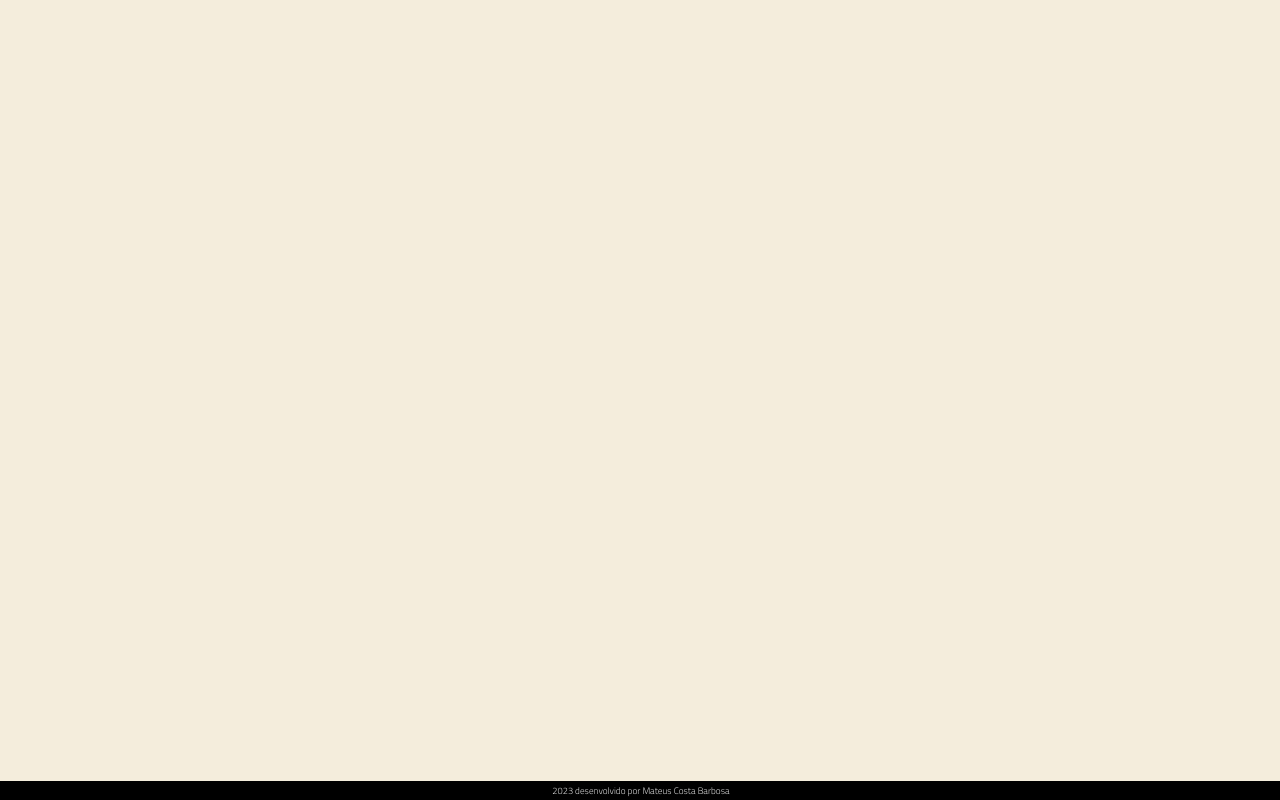
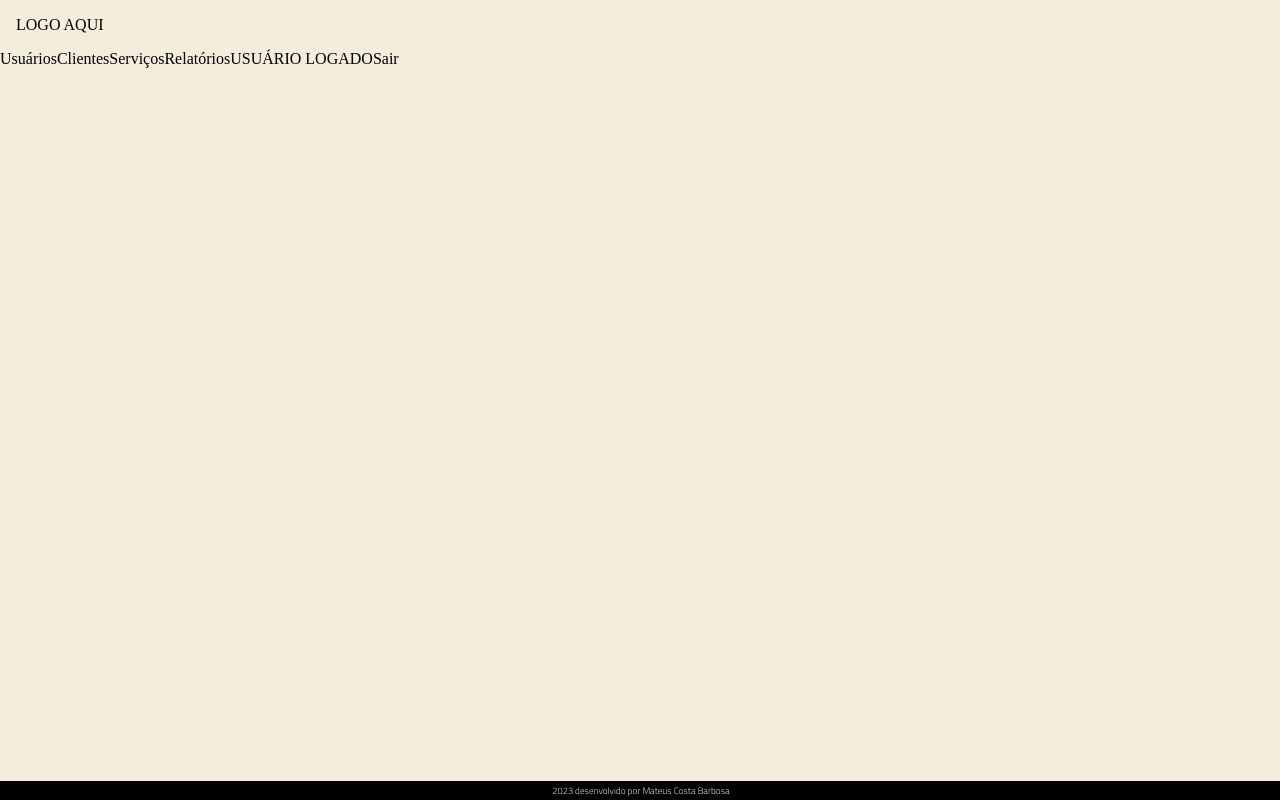
Before and after one commit to mateuscbarbosa/agenda-frontend, an Angular app: page /schedule in a window 1280 px wide. Built offline with nearby package versions, Linux system fonts and the light colour scheme.

Commit message:
funcionalidade (header): criação do componente

```diff
--- /dev/null
+++ b/src/app/components/header/header.component.html
@@ -0,0 +1,13 @@
+<header class="mainHeader">
+    <div class="container">
+        <a>LOGO AQUI</a>
+    </div>
+    <nav class="header">
+        <a>Usuários</a>
+        <a>Clientes</a>
+        <a>Serviços</a>
+        <a>Relatórios</a>
+        <a>USUÁRIO LOGADO</a>
+        <a>Sair</a>
+    </nav>
+</header>
--- a/src/app/components/schedule/schedule.module.ts
+++ b/src/app/components/schedule/schedule.module.ts
@@ -4,6 +4,7 @@ import { CommonModule } from '@angular/common';
 import { ScheduleRoutingModule } from './schedule-routing.module';
 import { ScheduleComponent } from './schedule/schedule.component';
 import { FooterModule } from '../footer/footer.module';
+import { HeaderModule } from '../header/header.module';
 
 
 @NgModule({
@@ -13,6 +14,7 @@ import { FooterModule } from '../footer/footer.module';
   imports: [
     CommonModule,
     ScheduleRoutingModule,
+    HeaderModule,
     FooterModule
   ]
 })
--- a/src/app/components/schedule/schedule/schedule.component.html
+++ b/src/app/components/schedule/schedule/schedule.component.html
@@ -1,3 +1,4 @@
+<app-header></app-header>
 <section>
 
 </section>
```
Also changed, not shown: src/app/components/header/header.component.ts (added, +10 -0 lines), src/app/components/header/header.module.ts (added, +18 -0 lines), src/app/components/header/header.component.css (added), 1 other file (tests, documents, lock files or other folders).
